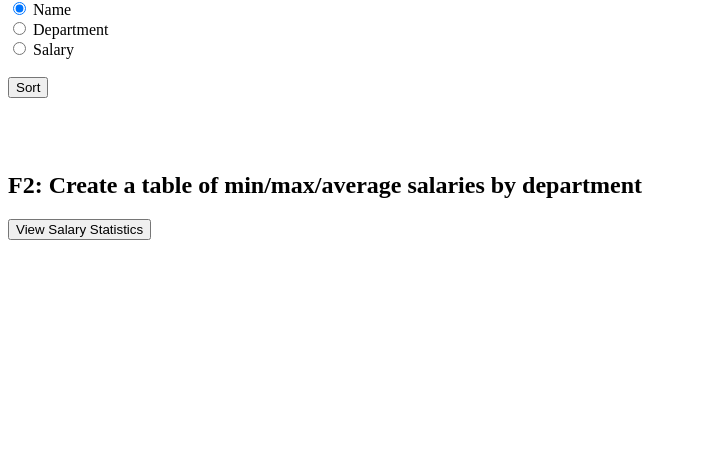
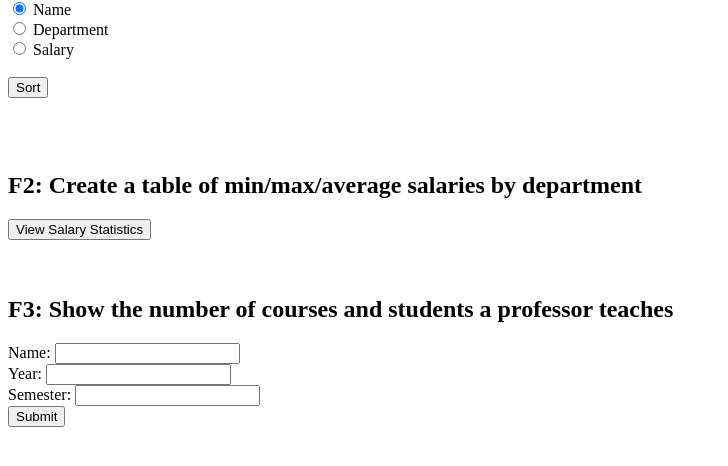
Before and after one commit to paytonshafer/db-web-app, a Django app: page /univdb/admin/ in a window 1280 px wide. Shown: the part 210-676 px from the top of the page, without its empty margins (0-728 px from the left). Run offline with Django 4.2, Linux system fonts and the light colour scheme.

Commit message:
Feature 3 finished

```diff
--- a/university/univdb/templates/univdb/admin/form.html
+++ b/university/univdb/templates/univdb/admin/form.html
@@ -24,5 +24,20 @@
 <h2>F2: Create a table of min/max/average salaries by department</h2>
 <a href="{% url 'salary_stats' %}"><button>View Salary Statistics</button></a>
 
+<br><br><br>
+<h2>F3: Show the number of courses and students a professor teaches</h2>
+<form action="{% url 'professor_performance' %}" method="get">
+    <label for="Name">Name:</label>
+    <input type="text" id="Name" name="Name">
+    <br>
+    <label for="Name">Year:</label>
+    <input type="text" id="Year" name="Year">
+    <br>
+    <label for="Name">Semester:</label>
+    <input type="text" id="Semester" name="Semester">
+    <br>
+    <input type="submit" value="Submit">
+</form>
+
 </body>
 </html>
--- a/university/univdb/urls.py
+++ b/university/univdb/urls.py
@@ -6,6 +6,7 @@ urlpatterns = [
     path('admin/', views.index_admin, name='index_admin'),
     path('admin/instr_ordered', views.instr_ordered, name='instr_ordered'),
     path('admin/salary_stats', views.salary_stats, name='salary_stats'),
+    path('admin/professor_performance', views.professor_performance, name='professor_performance'),
     path('', views.login, name='login'),  # login page
     path('instructor/', views.instructor, name='instructor'),
     path('student/', views.student, name='student'),
--- a/university/univdb/views.py
+++ b/university/univdb/views.py
@@ -6,7 +6,7 @@ import mysql.connector
 from django.http import HttpResponse
 from django.template import loader
 
-from .models import Dept, Instructor
+from .models import Dept, Instructor, Teaches, Takes, ResearchFunds, Published
 
 
 def login(request):
@@ -60,3 +60,73 @@ def salary_stats(request):  # Admin
         'rows': data,
     }
     return HttpResponse(template.render(context, request))
+
+
+def professor_performance(request):  # Admin
+    prof_name = request.GET.get('Name', '')
+    yr = request.GET.get('Year', '')
+    sem = request.GET.get('Semester', '')
+
+    prof_id = Instructor.objects.filter(name=prof_name)
+    prof_id = prof_id.values('id')[0]['id']  # gets id of professor entered
+
+    if sem == '' and yr == '':  # if semester and year options are not entered
+        prof_course_data = Teaches.objects.filter(teacher_id=prof_id)
+    elif sem == '':  # if only semester is left blank
+        prof_course_data = Teaches.objects.filter(teacher_id=prof_id, year=yr)
+    elif yr == '':  # if only year is left blank
+        prof_course_data = Teaches.objects.filter(teacher_id=prof_id, semester=sem)
+    else:  # if all data is entered
+        prof_course_data = Teaches.objects.filter(teacher_id=prof_id, semester=sem, year=yr)
+
+    # sum of courses professor teaches
+    count_class = len(prof_course_data)
+
+    # establish variable used in for loop
+    x = 0
+    prof_courses = prof_course_data.values()[x]
+    student_course_data = (Takes.objects.filter(
+        course_id=prof_courses['course_id'],
+        semester=prof_courses['semester'],
+        year=prof_courses['year'])
+    )
+
+    # retrieve all students taking professor's courses
+    for i in prof_course_data:
+        x = x + 1
+        if x < count_class:
+            prof_courses = prof_course_data.values()[x]
+            student_course_data = student_course_data | (Takes.objects.filter(
+                course_id=prof_courses['course_id'],
+                semester=prof_courses['semester'],
+                year=prof_courses['year'])
+            )
+
+    # sum of students professor teaches
+    count_students = len(student_course_data)
+
+    # retrieves sum of funds for all professor's research
+    y = 0
+    prof_funds = 0
+    prof_funds_data = ResearchFunds.objects.filter(id=prof_id)
+    for f in prof_funds_data:
+        prof_funds = prof_funds + prof_funds_data.values('funds')[y]['funds']
+        y = y + 1
+
+    # retrieves number of research papers published
+    z = 0
+    prof_published = 0
+    prof_published_data = Published.objects.filter(id=prof_id)
+    for p in prof_published_data:
+        prof_published = prof_published + prof_published_data.values('published')[z]['published']
+        z = z + 1
+
+    template = loader.get_template('univdb/admin/professor_performance.html')
+    context = {
+        'Name': prof_name,
+        'NumCourses': count_class,
+        'NumStudents': count_students,
+        'TotFunds': prof_funds,
+        'TotPublished': prof_published,
+    }
+    return HttpResponse(template.render(context, request))
```
Also changed, not shown: university/univdb/models.py (+65 -0 lines), university/university/settings.py (+4 -4 lines).
